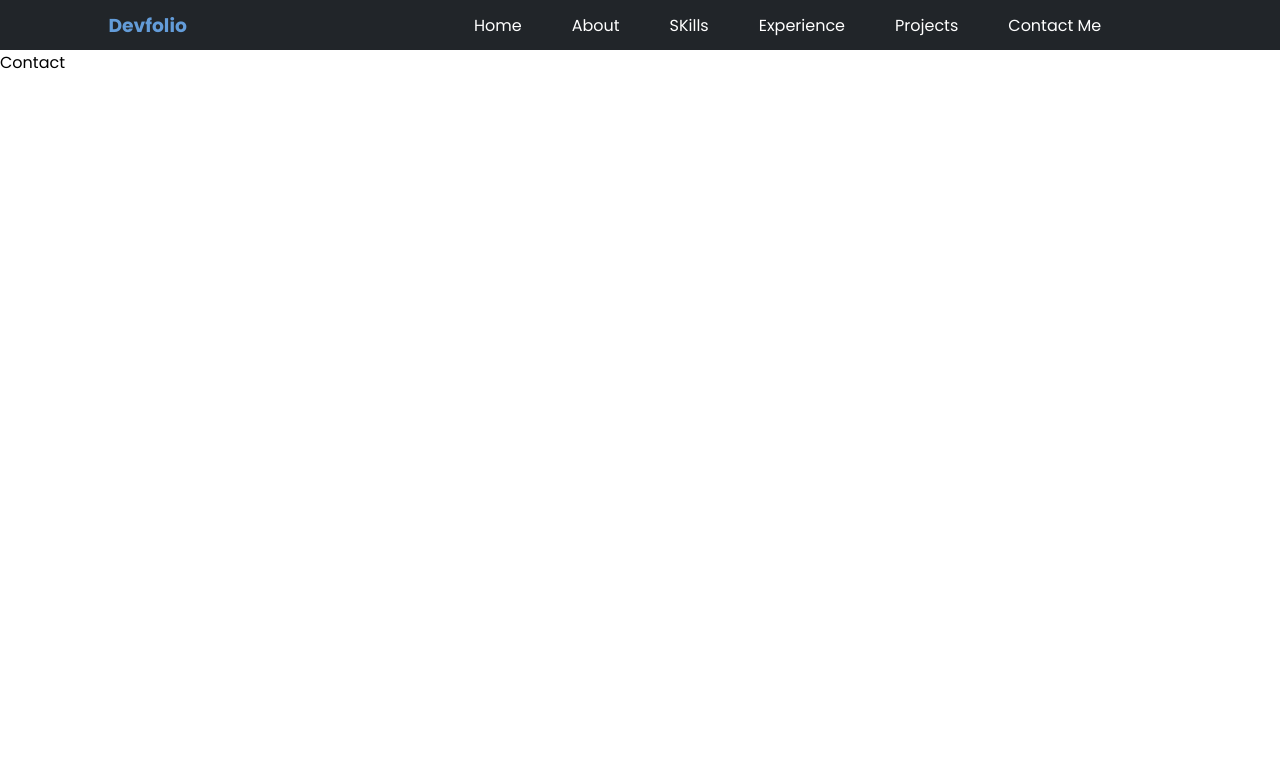
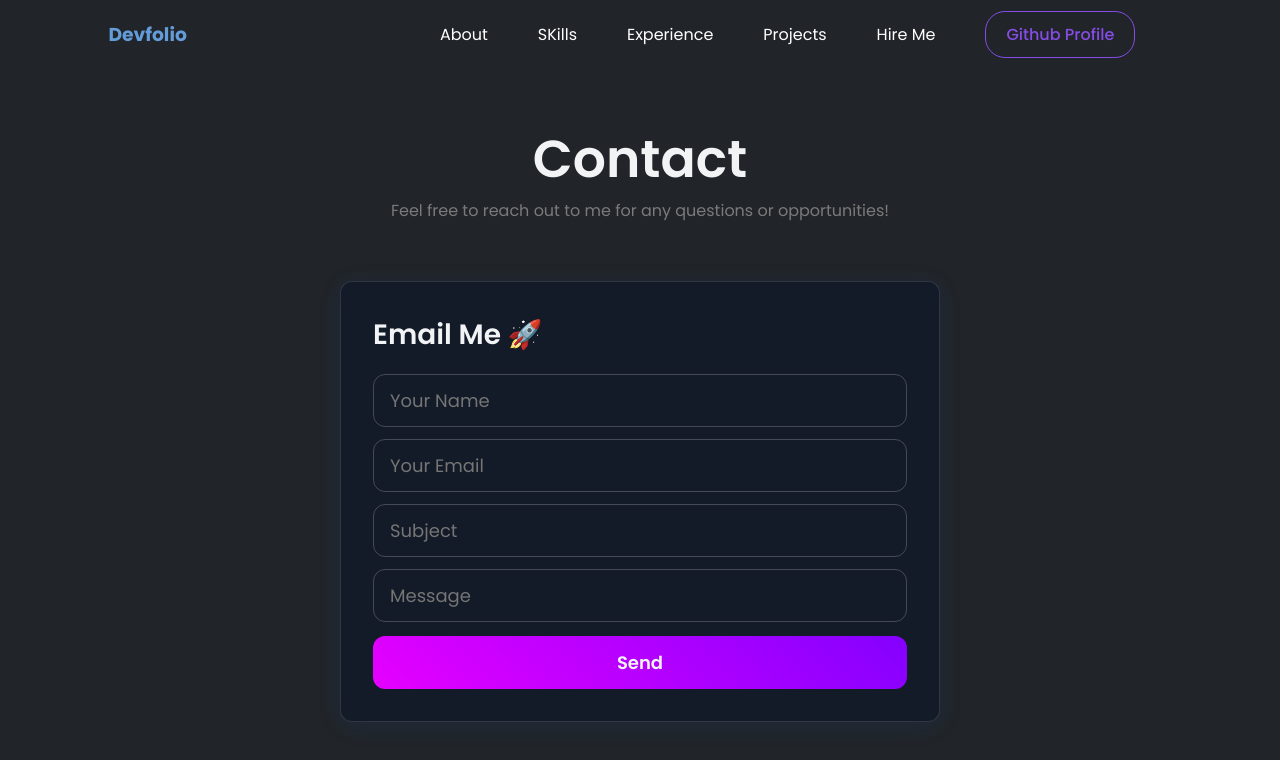
Before and after one commit to ukasha36/Portfolio, a React (Vite) app: page /contact in a window 1280 px wide. Shown: the top 760 px of the page. Built offline with nearby package versions, Linux system fonts and the light colour scheme.

Commit message:
Contact Form Created

```diff
--- a/src/Components/About/About.css
+++ b/src/Components/About/About.css
@@ -144,7 +144,7 @@ p{
   }
 
   span{
-    font-size: 50px;
+    font-size: 30px;
     font-weight: 600;
   }
 
--- /dev/null
+++ b/src/Components/Contact/Contact.css
@@ -0,0 +1,81 @@
+
+.maincontact{
+    width: 100%;
+    display: flex;
+
+    align-items: center;
+    flex-direction: column;
+    height: 150vh;
+    background-color: #212529;
+    padding-top: 2rem;
+    gap: 30px;
+
+}
+
+
+
+.contacttitle > h2{
+    font-size: 28px;
+    margin-bottom: 6px;
+    font-weight: 600;
+    color: rgb(242, 243, 244);
+}
+
+
+.contactdiv{
+
+    width: 100%;
+    display: flex;
+    justify-content: space-between;
+    align-items: center;
+    flex-direction: column;
+    width: 100%;
+    max-width: 1350px;
+    padding: 0px 0px 80px;
+    gap: 12px;
+
+}
+
+
+
+form{
+    width: 95%;
+    max-width: 600px;
+    display: flex;
+    flex-direction: column;
+    background-color: rgba(17, 25, 40, 0.83);
+    border: 1px solid rgba(255, 255, 255, 0.125);
+    padding: 32px;
+    border-radius: 12px;
+    box-shadow: rgba(23, 92, 230, 0.1) 0px 4px 24px;
+    margin-top: 28px;
+    gap: 12px;
+
+}
+
+
+input{
+    flex: 1 1 0%;
+    background-color: transparent;
+    border: 1px solid rgba(177, 178, 179, 0.314);
+    outline: none;
+    font-size: 18px;
+    color: rgb(242, 243, 244);
+    border-radius: 12px;
+    padding: 12px 16px;
+
+}
+
+.contactbtn{
+    width: 100%;
+    text-decoration: none;
+    text-align: center;
+    background: -webkit-linear-gradient(225deg, rgb(132, 0, 255) 0%, rgb(230, 0, 255) 100%);
+    padding: 13px 16px;
+    margin-top: 2px;
+    border-radius: 12px;
+    border: none;
+    color: rgb(242, 243, 244);
+    font-size: 18px;
+    font-weight: 600;
+}
--- a/src/Components/Contact/Contact.jsx
+++ b/src/Components/Contact/Contact.jsx
@@ -1,8 +1,44 @@
 import React from 'react'
+import "../Contact/Contact.css";
 
 const Contact = () => {
   return (
-    <div>Contact</div>
+    <>
+     <div className="maincontact">
+        <div className="skillstitle">
+        <h2> Contact</h2>
+        <p>
+        Feel free to reach out to me for any questions or opportunities!{" "}
+        </p>
+        </div>
+        <div className="contactdiv">
+
+
+
+
+              <form action="">
+
+              <div className="contacttitle">
+              <h2> Email Me 🚀  </h2>
+            </div>
+
+              < input placeholder="Your Name" name="from_name" />
+
+              < input placeholder="Your Email" name="from_email" />
+          <  input placeholder="Subject" name="subject" />
+          < input   placeholder="Message" name="message" rows={4} />
+          <button  className='contactbtn'>Send</button>
+              </form>
+
+
+
+
+
+
+        </div>
+      </div>
+
+    </>
   )
 }
 
--- a/src/Components/Home/Home.css
+++ b/src/Components/Home/Home.css
@@ -54,7 +54,14 @@
     text-align: center;
   }
 
+  .title{
+    font-size: 30px;
+        line-height: 48px;
+        color: rgb(242, 243, 244);
 
+
+
+  }
   }
   .title{
     font-size: 22px;
--- a/src/Components/Navbar/Navbar.jsx
+++ b/src/Components/Navbar/Navbar.jsx
@@ -27,9 +27,7 @@ const Navbar = () => {
             </Link>
 
             <ul className='navul'>
-            <Link  to="/">
-                <li>Home</li>
-                </Link>
+
                 <Link  to="/about">
                 <li>About</li>
                 </Link>
@@ -43,9 +41,13 @@ const Navbar = () => {
                 <li>Projects</li>
                 </Link>
                 <Link  to="/contact">
-                <li>Contact Me</li>
+                <li>Hire Me</li>
                 </Link>
+                <a href="https://github.com/ukasha36" className="navbtn"> Github Profile</a>
              </ul>
+
+
+
 
 
           </div>
--- a/src/Components/Navbar/navbar.css
+++ b/src/Components/Navbar/navbar.css
@@ -30,13 +30,14 @@
     justify-content: space-around;
     width: 100%;
     align-items: center;
-    height: 50px;
+    height: 68px;
     background-color: #212529;
   }
   .navul{
     display:flex ;
     width: 60%;
     justify-content: center;
+    align-items: center;
     gap: 50px;
   }
 
@@ -118,3 +119,21 @@ h3{
     right: 10px;
     top: 10px;
   }
+
+  .navbtn{
+    border: 1px solid rgb(133, 76, 230);
+    color: rgb(133, 76, 230);
+    justify-content: center;
+    display: flex;
+    align-items: center;
+    border-radius: 20px;
+    cursor: pointer;
+    padding: 10px 20px;
+    font-size: 16px;
+    font-weight: 500;
+    transition: all 0.6s ease-in-out 0s;
+    text-decoration: none;
+  }
+  a{
+    text-decoration: none;
+  }
--- a/src/Components/Skills/Skills.jsx
+++ b/src/Components/Skills/Skills.jsx
@@ -26,6 +26,7 @@ const Skills = () => {
         </p>
         </div>
         <div className="skillsdiv">
+
           <div className="frontend">
             <div className="frontendtitle">
               <h2> Frontend </h2>
@@ -93,6 +94,11 @@ const Skills = () => {
               </div>
             </div>
           </div>
+
+
+
+
+
         </div>
       </div>
     </>
```
